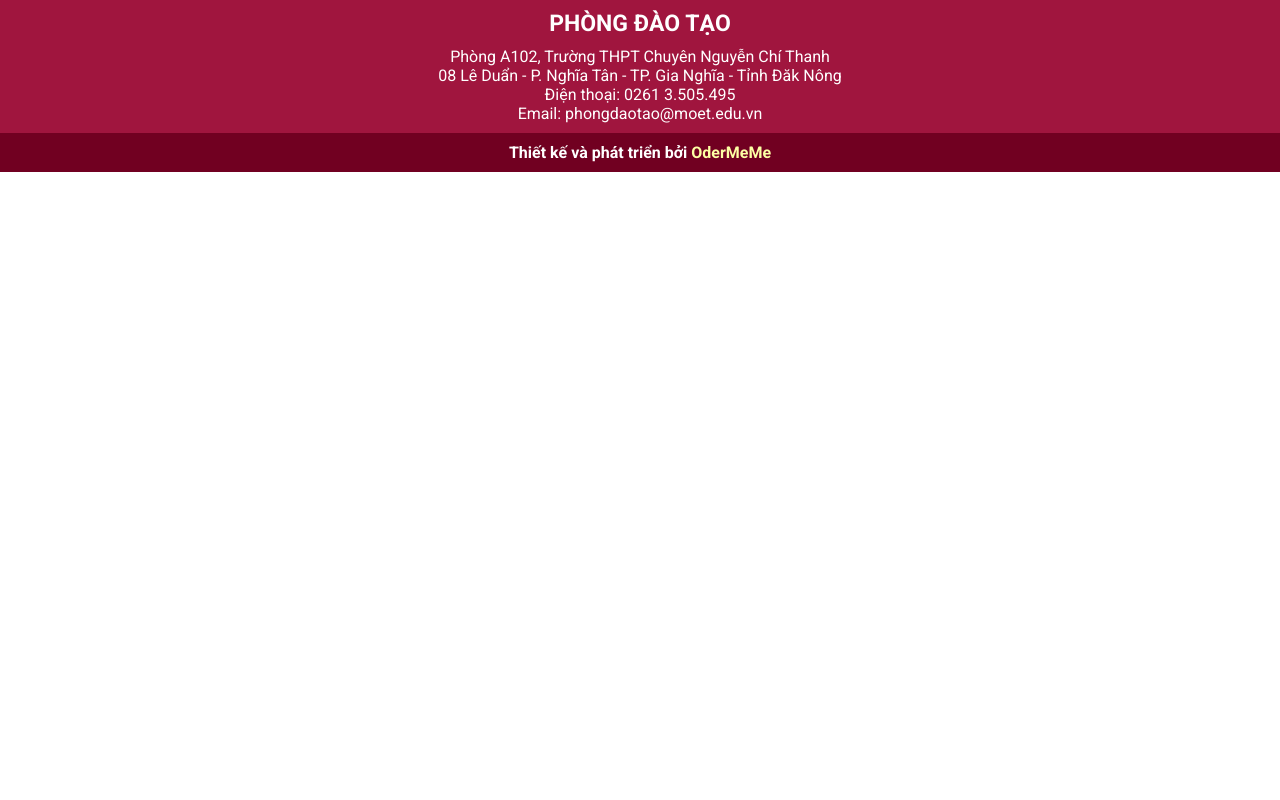
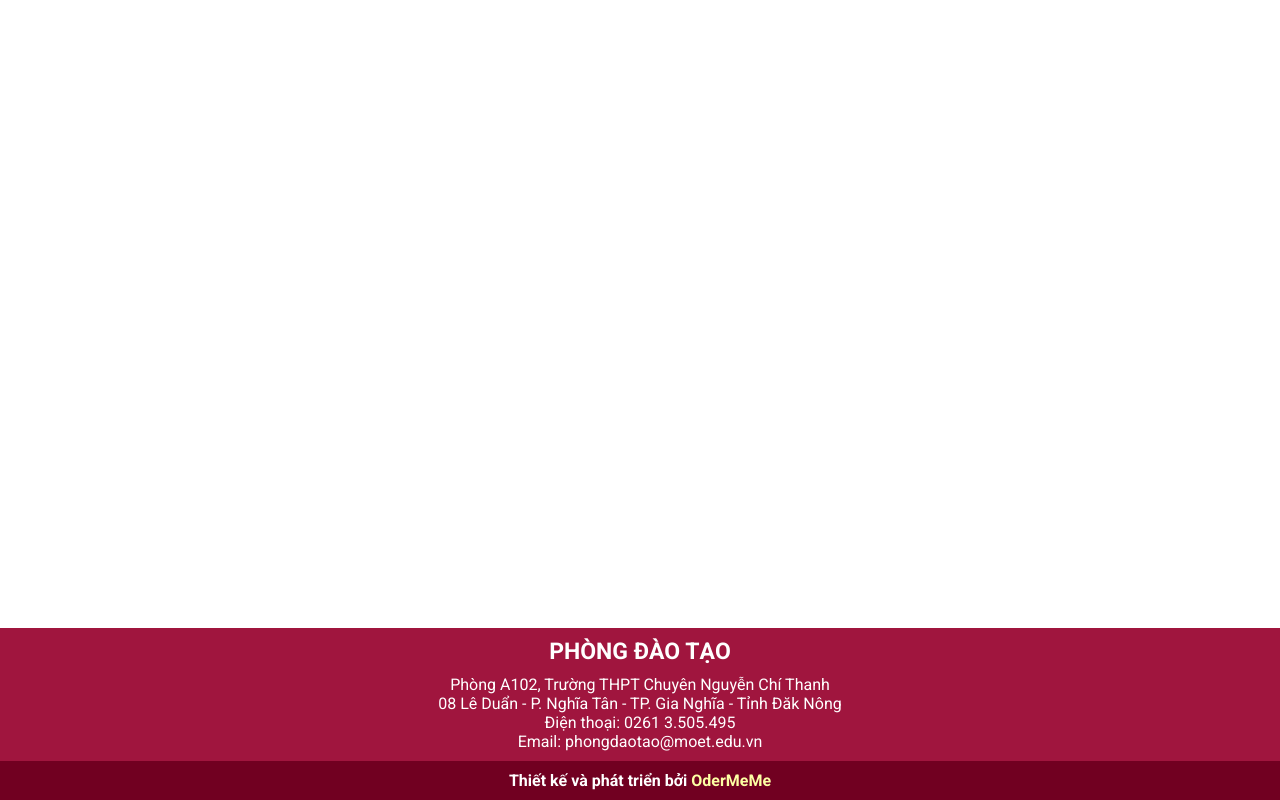
Before and after one commit to DatNguyn/QuanLySoDauBai, a PHP site: page / in a window 1280 px wide. Run offline with PHP 8.4, Linux system fonts and the light colour scheme.

Commit message:
Sua id footer trong file style.css

```diff
--- a/style.css
+++ b/style.css
@@ -20,10 +20,11 @@ của mình để chứa các phần tử con */
   clear: both;
 }
 
-.footer {
-  max-width: 1320px;
-  height: 30rem;
+#footer {
   margin: 0 auto;
+  position: fixed;
+  bottom: 0;
+  width: 100%;
 }
 
 .content {
```
